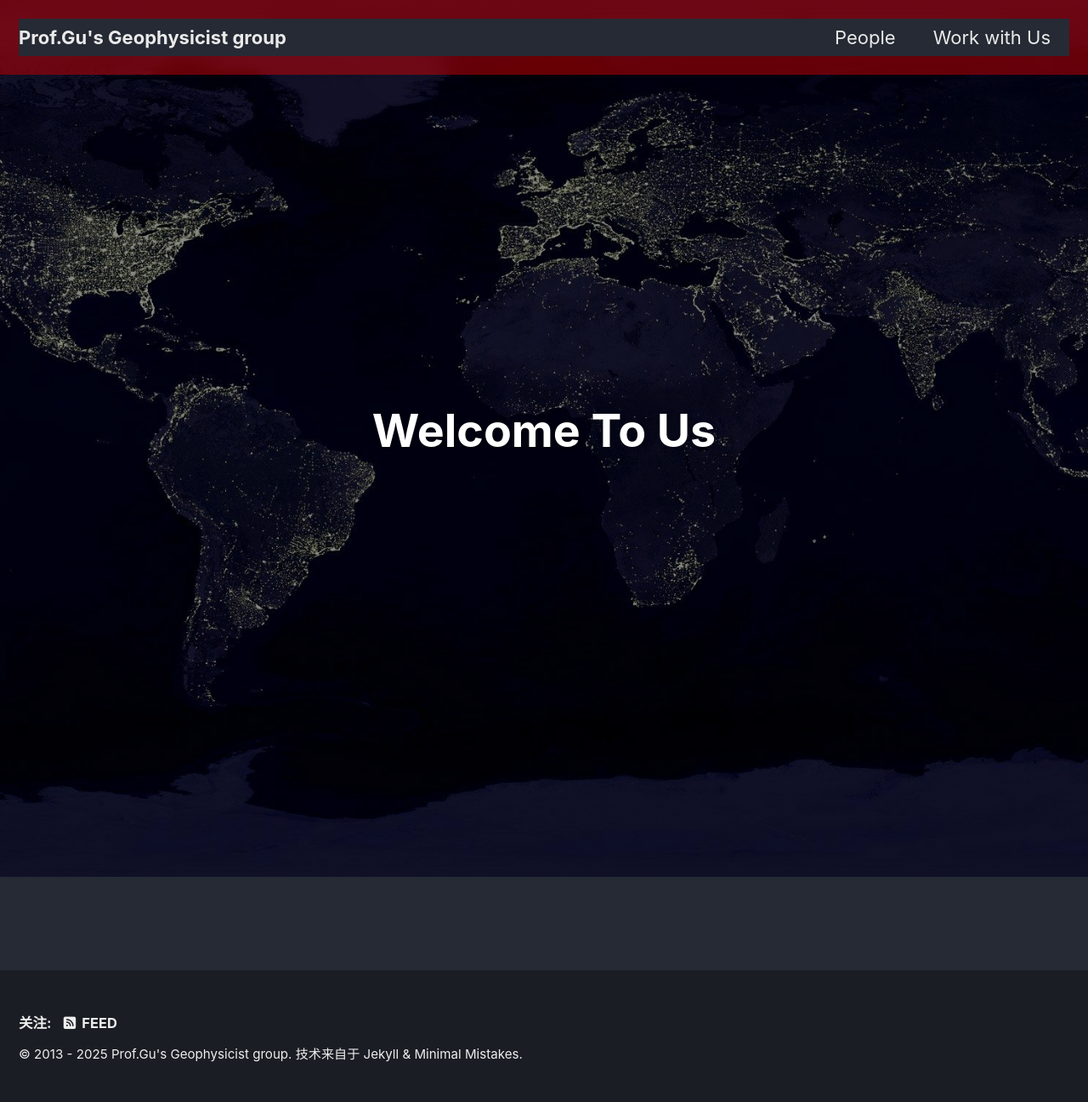
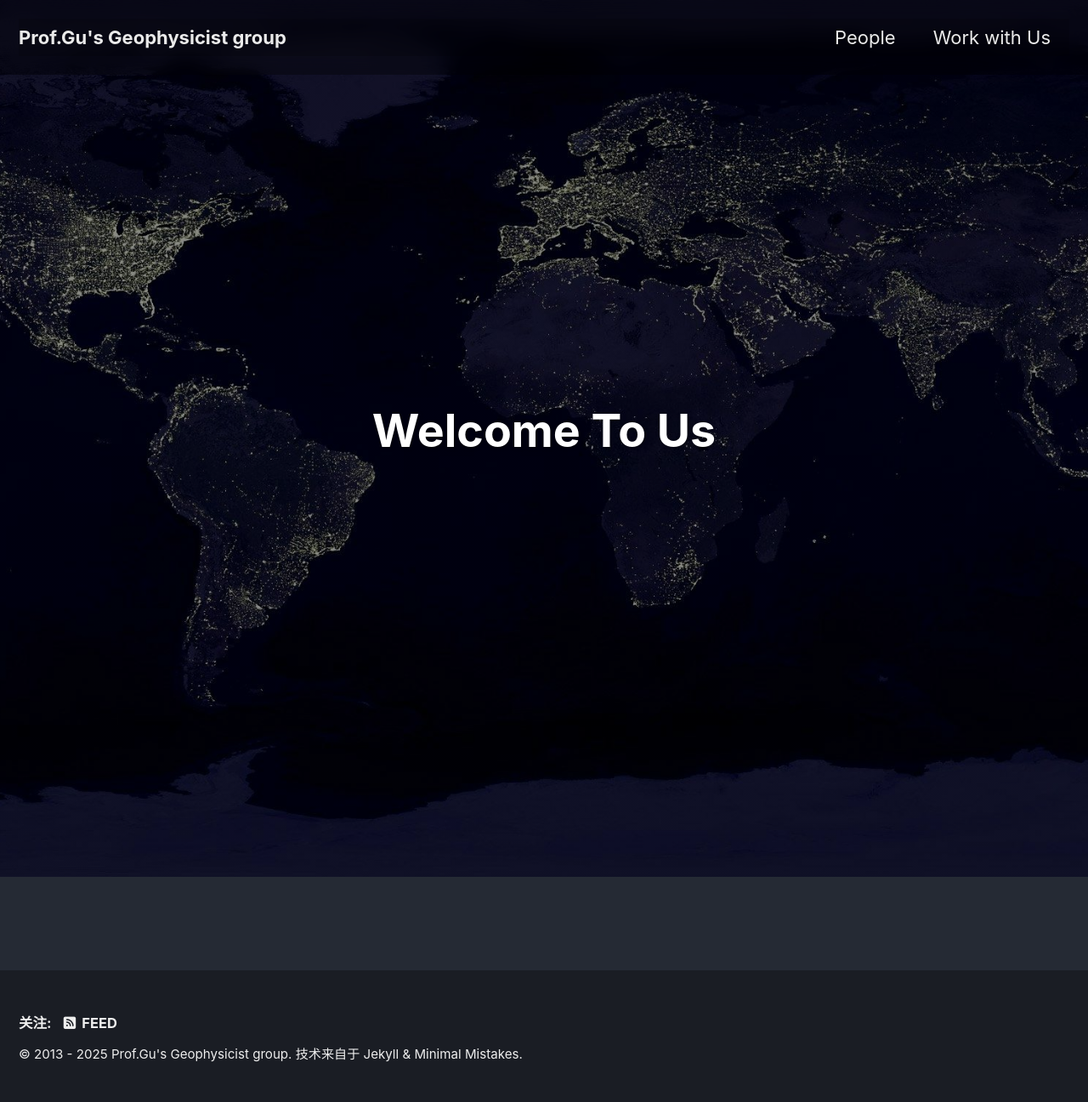
Before and after one commit to gubingluo/gubingluo.github.io, a Jekyll site: the page built from index.md, in a window 1280 px wide. Shown: the whole page at 85% size. Built offline with Jekyll 4.4.1, drawn with Linux system fonts in a browser that asks for light colours; cached includes are drawn as plain includes.

Commit message:
Update _custom.scss

```diff
--- a/_sass/minimal-mistakes/_custom.scss
+++ b/_sass/minimal-mistakes/_custom.scss
@@ -1,70 +1,59 @@
-.hero-text {
-  position: absolute;
-  top: 50%;
-  left: 50%;
-  transform: translate(-50%, -50%);
-  font-size: 3.2rem;
-  font-weight: 300;
-  color: #ffffff;
-  text-align: center;
-  letter-spacing: 1px;
-  width: 100%;
-  padding: 0 1rem;
-}
-
-
-/* ===== 全屏背景 ===== */
-.page__hero--overlay {
-  min-height: 100vh;
-}
+/* ===== 1) 首屏 Hero：全屏 + 标题/欢迎语居中 ===== */
 .page__hero--overlay {
   min-height: 100vh;
 }
 
+/* 让 hero 内部内容垂直居中并居中对齐 */
 .page__hero--overlay .wrapper {
   min-height: 100vh;
   display: flex;
   flex-direction: column;
   justify-content: center;
   text-align: center;
-}
 
-/* 控制标题和欢迎语间距 */
-.page__hero--overlay .page__title {
-  margin: 0 0 0.8rem 0;
-}
-
-.page__hero--overlay .page__lead {
-  margin: 0;
-}
-.page__hero--overlay .wrapper {
   background: transparent !important;
   box-shadow: none !important;
 }
 
-/* 有些版本会给 hero 内容一个半透明底，直接清掉 */
+/* 清掉某些版本给 hero 内容区加的暗底 */
+.page__hero--overlay .page__inner-wrap,
 .page__hero--overlay .page__hero-caption,
 .page__hero--overlay .page__hero-body,
-.page__hero--overlay .page__inner-wrap {
+.page__hero--overlay .page__content {
   background: transparent !important;
+  box-shadow: none !important;
 }
 
-/* ===== 导航真正半透明 + 浮在图上 ===== */
+/* 标题和欢迎语间距 */
+.page__hero--overlay .page__title {
+  margin: 0 0 0.8rem 0;
+}
+.page__hero--overlay .page__lead {
+  margin: 0;
+}
+
+/* ===== 2) 导航：半透明 + 磨砂 + 浮在背景图上 ===== */
+.masthead,
+.masthead__inner-wrap,
+.greedy-nav {
+  background: rgba(0, 0, 0, 0.18) !important;
+}
+
 .masthead {
-  background: rgba(0, 0, 0, 0.25) !important;
   backdrop-filter: blur(10px);
   -webkit-backdrop-filter: blur(10px);
   border-bottom: none !important;
   box-shadow: none !important;
+
   position: absolute;
   top: 0;
   left: 0;
   right: 0;
   width: 100%;
+  z-index: 9999;
 }
 
+/* 防止主题给 masthead 预留高度导致出现“假暗带” */
 body {
-  padding-top: 0 !important; /* 防止 masthead 占位挤出一条“暗带” */
+  padding-top: 0 !important;
 }
-
-.masthead { background: rgba(255,0,0,0.4) !important; }
```
